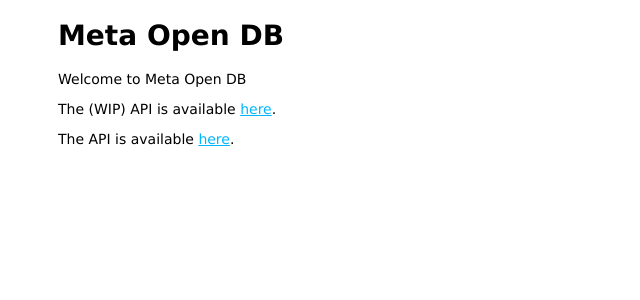
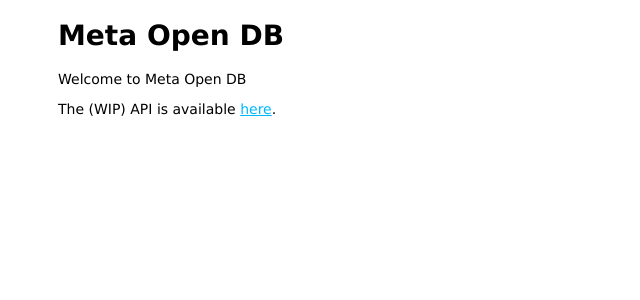
Before and after one commit to alexmorley/meta-open-database, a Node server app: page / in a window 1280 px wide. Shown: the part 178-478 px from the top of the page, without its empty margins (0-640 px from the left). Run offline with Node 20, Linux system fonts and the light colour scheme; some libraries are stand-ins or nearby versions.

Commit message:
fix merge bug

```diff
--- a/app/views/index.hbs
+++ b/app/views/index.hbs
@@ -2,5 +2,4 @@
 <p>Welcome to {{title}}</p>
 
 <p>The (WIP) API is available <a href="./api">here</a>.</p>
-<p>The API is available <a href="./api">here</a>.</p>
 <script src="/javascript/index.js"></script>
```
